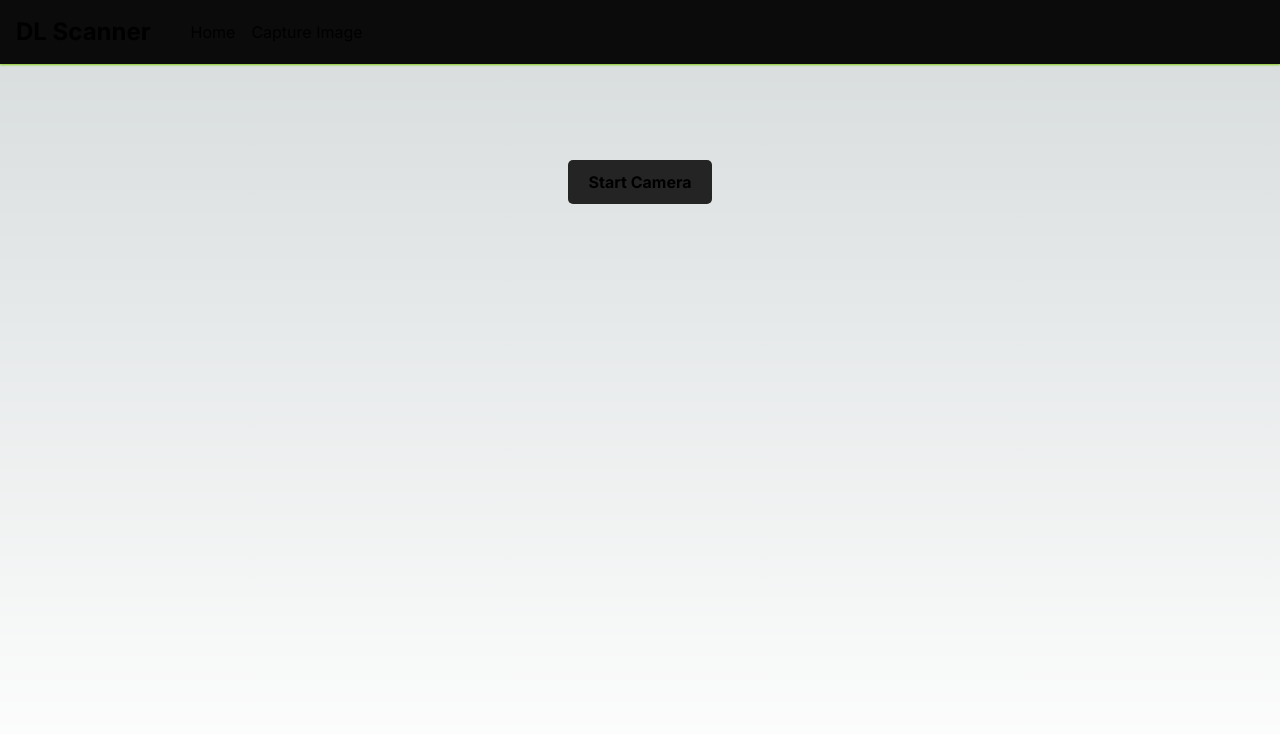
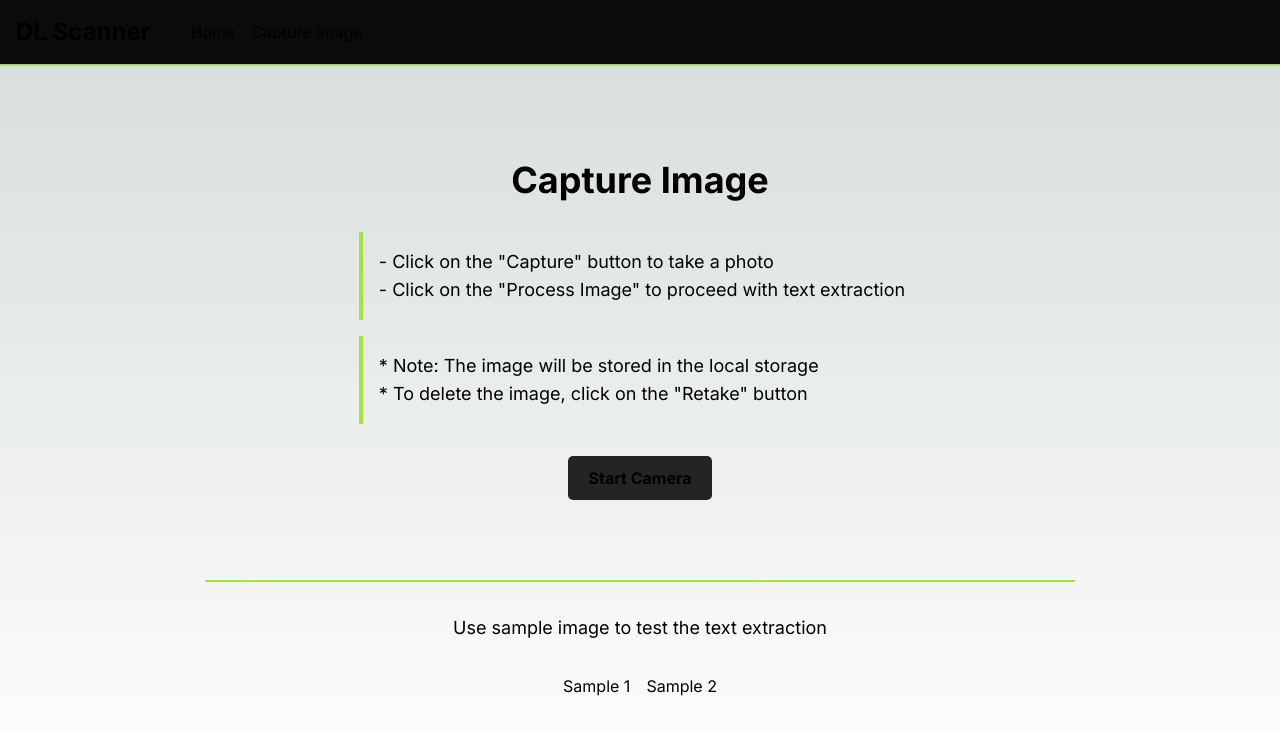
Before and after one commit to yuvenalmash/dl-scan, a Next.js app: page /captureImage in a window 1280 px wide. Shown: the top 734 px of the page. Built offline with nearby package versions, Linux system fonts and the light colour scheme.

Commit message:
Add sample image functionality for testing text extraction

```diff
--- a/app/captureImage/page.js
+++ b/app/captureImage/page.js
@@ -36,16 +36,44 @@ export default function CaptureImage() {
     facingMode: "user",
   };
 
+  const useSampleImage = (imageSrc) => () => {
+    // Read file and convert it to Base64
+    fetch(imageSrc)
+      .then((res) => res.blob())
+      .then((blob) => {
+        const reader = new FileReader();
+        reader.readAsDataURL(blob);
+        reader.onloadend = () => {
+          const base64data = reader.result;
+          setImage(base64data);
+          localStorage.setItem("image", base64data);
+        };
+      });
+    toggleCamera();
+  }
+
   return (
-    <div className="flex flex-col items-center gap-4">
+    <div className="flex flex-col gap-8 min-h-full justufy-center items-center">
+      <h1 className="text-3xl sm:text-4xl font-bold text-center">Capture Image</h1>
+      <div className="flex flex-col gap-4">
+        <p className="text-md sm:text-lg  border-l-4 border-lime-400 p-4">
+          - Click on the "Capture" button to take a photo<br/>
+          - Click on the "Process Image" to proceed with text extraction<br/>
+        </p>
+        <p className="text-md sm:text-lg border-l-4 border-lime-400 p-4">
+          * Note: The image will be stored in the local storage<br/>
+          * To delete the image, click on the "Retake" button<br/>
+        </p>
+      </div>
       {cameraOn ? (
         <div className="flex flex-col gap-4">
-          <div className="border-2 border-[--primary-color]">
+          <div className="border-2 border-[--primary-color] rounded-md">
             <Webcam
               audio={false}
               ref={webcamRef}
               screenshotFormat="image/jpeg"
               videoConstraints={videoConstraints}
+              className="w-[300px] sm:w-[500px]"
             />
           </div>
           <div className="flex gap-4">
@@ -63,7 +91,7 @@ export default function CaptureImage() {
             <img
               src={image}
               alt="captured"
-              className="border-2 border-[--primary-color] rounded-md"
+              className="border-2 border-[--primary-color] rounded-md w-[300px] sm:w-[500px]"
             />
           )}
           <div className="flex gap-4">
@@ -79,6 +107,26 @@ export default function CaptureImage() {
           </div>
         </div>
       )}
+
+      <hr className="border-t-2 border-lime-400 w-4/5 mt-12" />
+
+      <p className="text-md sm:text-lg">
+        Use sample image to test the text extraction
+      </p>
+      <div className="flex gap-4">
+        <button
+          className="btn_secondary"
+          onClick={useSampleImage("sample_dl/sample1.jpeg")}
+        >
+          Sample 1
+        </button>
+        <button
+          className="btn_secondary"
+          onClick={useSampleImage("sample_dl/sample2.jpeg")}
+        >
+          Sample 2
+        </button>
+      </div>
     </div>
   );
 }
```
